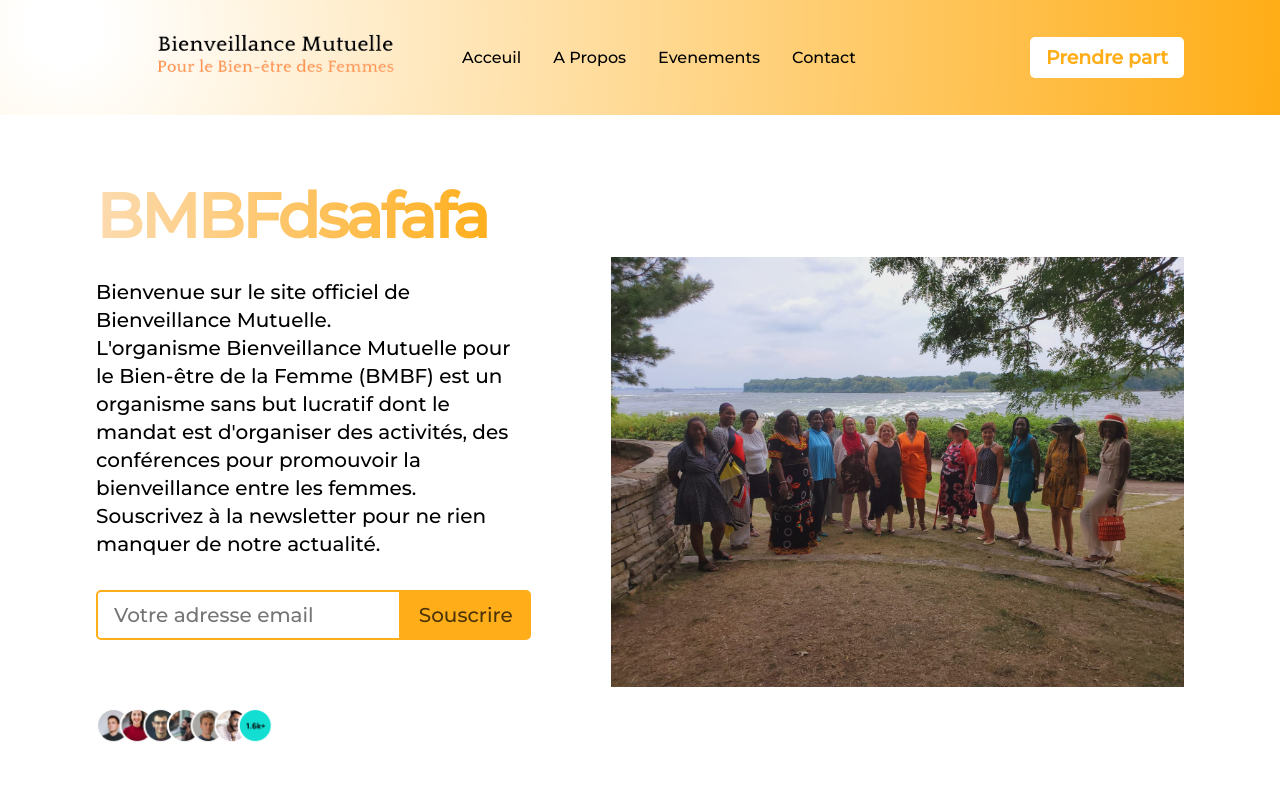
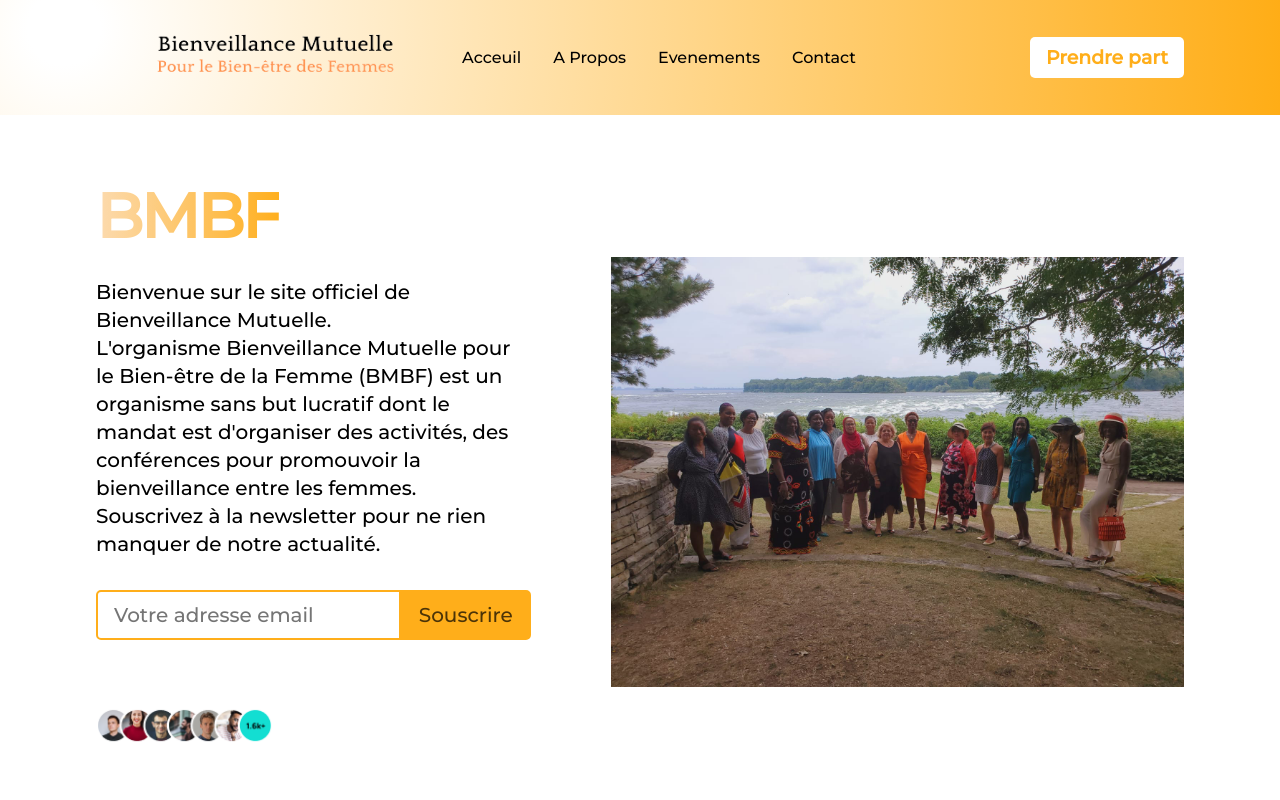
Before and after one commit to bricekk/bienveillance-mutuelle-website, a React (Create React App) app: page / in a window 1280 px wide. Shown: the top 800 px of the page. Built offline with nearby package versions, Linux system fonts and the light colour scheme; a web font is replaced by a local one.

Commit message:
learning git 2

```diff
--- a/src/containers/header/header.jsx
+++ b/src/containers/header/header.jsx
@@ -6,7 +6,7 @@ import './header.scss';
 const Header = () => (
   <div className="bvm__header section__padding" id="home">
     <div className="bvm__header-content">
-      <h1 className="gradient__text">BMBFdsafafa</h1>
+      <h1 className="gradient__text">BMBF</h1>
       <p>Bienvenue sur le site officiel de Bienveillance Mutuelle. <br/>
       L'organisme Bienveillance Mutuelle pour le Bien-être de la Femme (BMBF) est un organisme sans but lucratif dont le mandat est d'organiser des activités, des conférences pour promouvoir la bienveillance entre les femmes.<br/>
       Souscrivez &agrave; la newsletter pour ne rien manquer de notre actualit&eacute;.</p>
```
